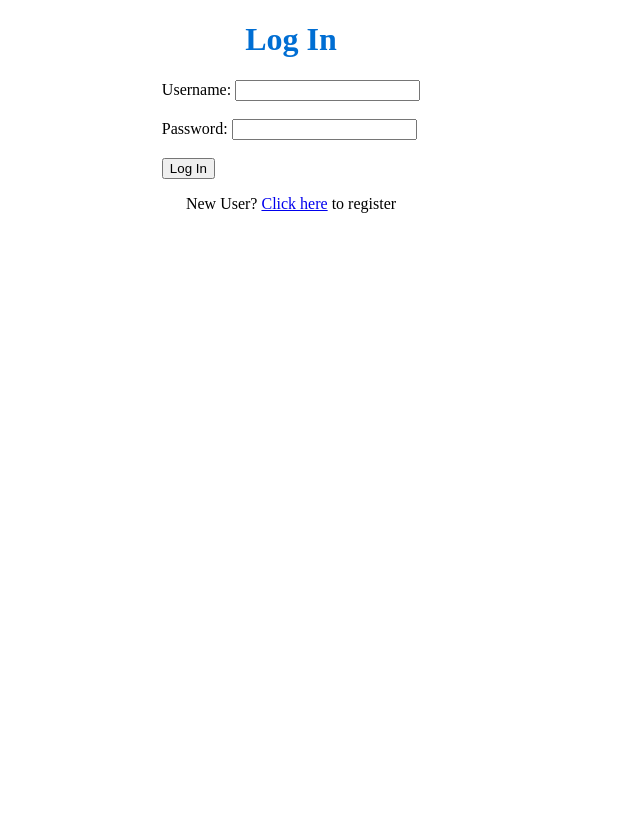
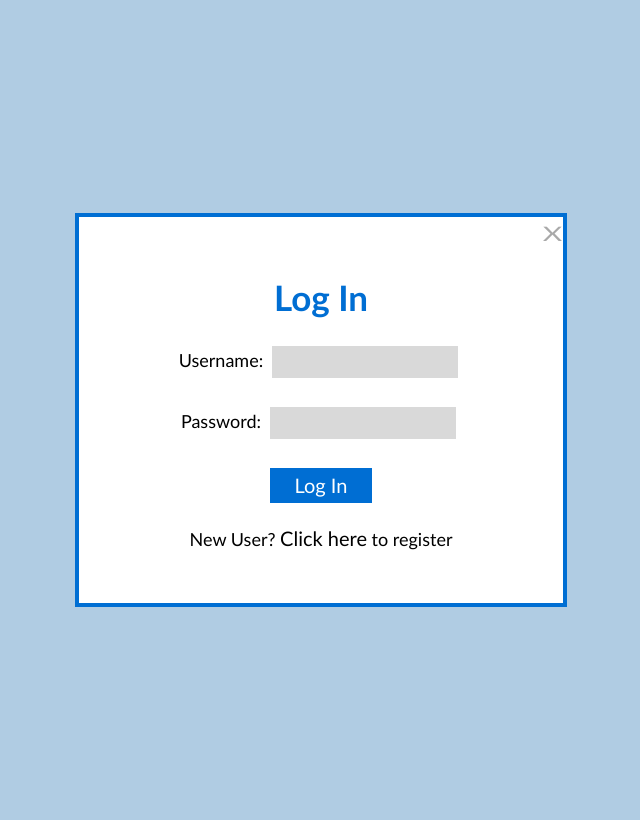
Before and after one commit to cse442-at-ub/project_s23-one-belt-one-road, a PHP site: page /login.php in a window 1280 px wide. Shown: the whole page, without its empty margins (349-989 px from the left). Before the commit the page ends 213 px from the top, so only its background shows below. Run offline with PHP 8.4, Linux system fonts and the light colour scheme.

Commit message:
Modified the style of login page #81

```diff
--- a/login.php
+++ b/login.php
@@ -18,10 +18,12 @@ if ($_SERVER['REQUEST_METHOD'] == 'POST') {
 <html>
 <head>
 	<title>Log In - Ubay</title>
-	<link rel="stylesheet" type="text/css" href="styleLogReg.css">
+	<link rel="stylesheet" type="text/css" href="style.css">
 </head>
-<body>
-<div class="container">
+<body class="login-register-body">
+<div class="login-register-page">
+	<a href="#" class="login-register-close-button" onclick="history.back(); return false;">X</a>
+	<div class="login-register-container">
 	<h1>Log In</h1>
 
 	<?php
@@ -37,9 +39,11 @@ if ($_SERVER['REQUEST_METHOD'] == 'POST') {
 		<label for="password">Password:</label>
 		<input type="password" id="password" name="password" required><br><br>
 
-		<input type="submit" value="Log In">
+		<input type="submit" value="Log In" class="blue-button-medium">
 	</form>
 	<p>New User? <a href="Register.php">Click here</a> to register</p>
+
+	</div>
 </div>
 </body>
 </html>
--- a/style.css
+++ b/style.css
@@ -298,3 +298,66 @@ input[type="number"] {
     width: 180px;
     margin: 5px;
 }
+
+/* Code below is specific for Login and Register Page */
+
+.login-register-body {
+    background-color: #B0CCE3;
+}
+
+.login-register-page {
+    display: flex;
+    justify-content: center;
+    align-items: center;
+    text-align: center;
+    height: 100vh;
+    width: 100vw;
+}
+
+.login-register-page h1 {
+    font-size: 35px;
+}
+
+.login-register-container {
+    background-color: white;
+    border: 4px solid #006ED3;
+    padding-inline: 100px;
+    padding-block: 35px;
+}
+
+.login-register-container .blue-button-medium:hover {
+    cursor: pointer;
+}
+
+.login-register-container a:hover {
+    text-decoration: underline;
+}
+
+.blue-button-medium {
+    background-color: #006ED3;
+    border: none;
+    color: white;
+    font-size: 20px;
+    font-weight: 550;
+/*    padding-block: 15px;*/
+    padding-inline: 25px;
+    margin: 5px;
+    height: 35px;
+}
+
+.login-register-close-button {
+    display: inline-block;
+    transform: scale(1.5, 1);
+    color: #A9A9A9;
+    font-weight: 550;
+    position: absolute;
+    top: calc(50% - 179px);
+    right: calc(50% - 270px);
+    padding-inline: 2px;
+}
+
+.login-register-close-button:hover {
+    text-decoration: none;
+    background-color: #006ED3;
+    color: white;
+}
```
